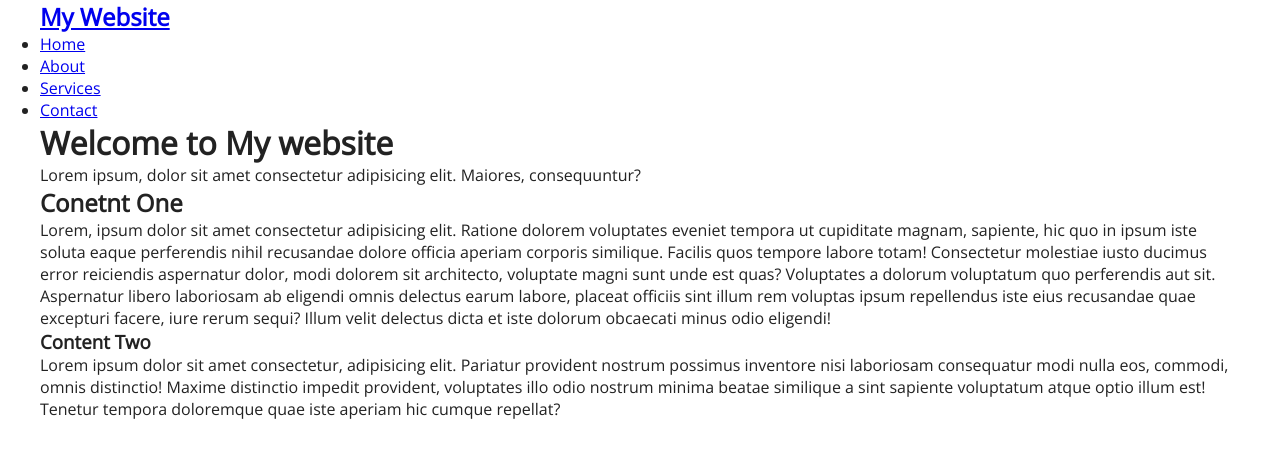
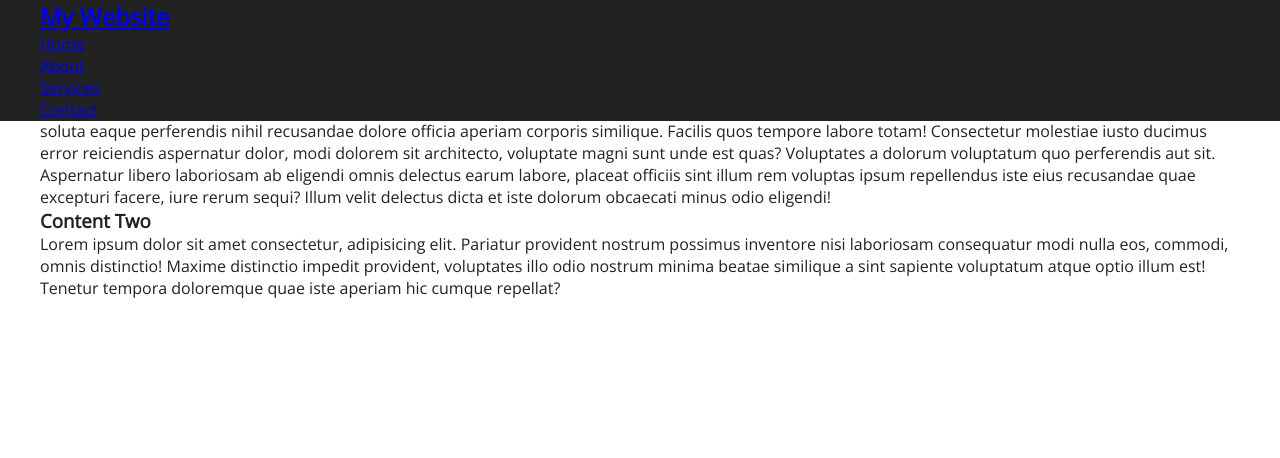
Before and after one commit to Pratheesh18/JavaScript-Practices, a plain HTML site: page Sticky-Navigation/index.html in a window 1280 px wide. Drawn offline with nearby package versions, Linux system fonts and the light colour scheme.

Commit message:
started to work

```diff
--- a/Sticky-Navigation/index.css
+++ b/Sticky-Navigation/index.css
@@ -17,3 +17,12 @@ body{
     max-width: 1200px;
     margin: 0 auto;
 }
+
+.nav{
+    position: fixed;
+    background-color: #222;
+    top: 0;
+    left: 0;
+    right: 0;
+    transition: all 0.3s ease-in-out;
+}
```
